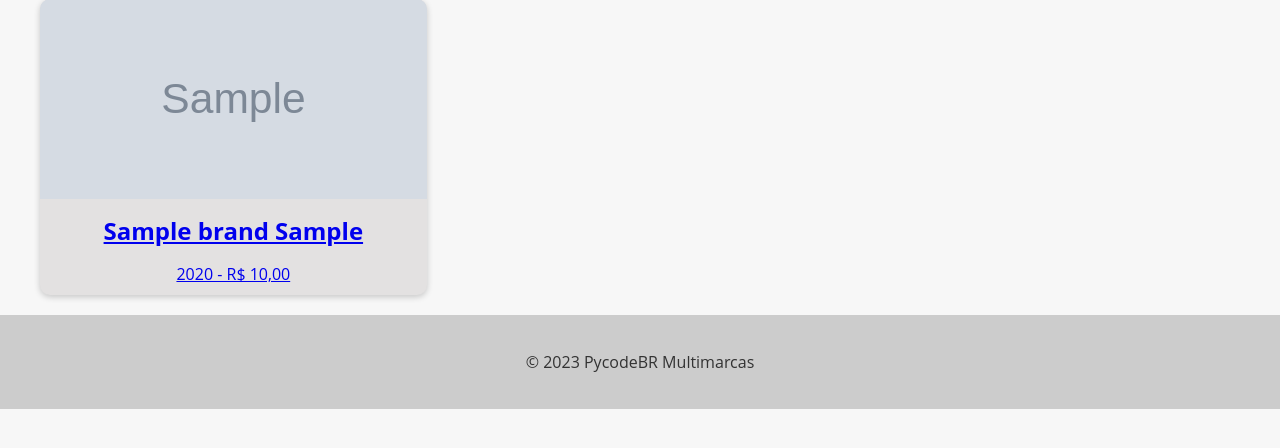
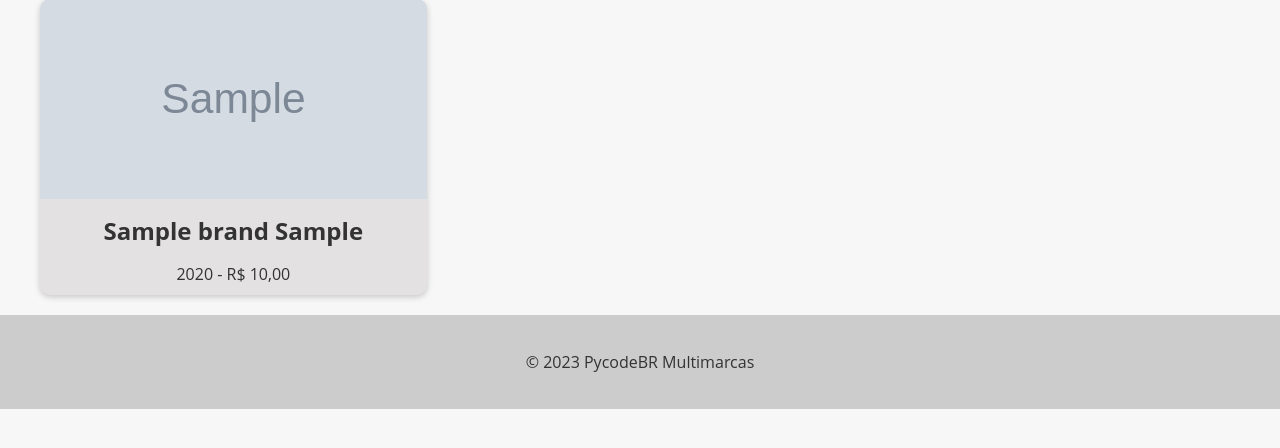
Before and after one commit to LoganMerazzi/django_carros, a Django app: page /cars/ in a window 1280 px wide. Shown: the part 173-621 px from the top of the page. Run offline with Django 5.2, Linux system fonts and the light colour scheme; tables that the repository leaves empty hold one stand-in row (values such as "Sample post"); grey boxes marked "Sample" are stand-in pictures.

Commit message:
Ajuste no link para melhor visual. Ajuste na urls.py apenas para melhor organização

```diff
--- a/app/urls.py
+++ b/app/urls.py
@@ -23,12 +23,12 @@ from accounts.views import register_view, login_view, logout_view
 
 urlpatterns = [
     path('admin/', admin.site.urls),
+    path('register/',register_view, name='register'),
+    path('login/',login_view, name='login'),
+    path('logout/',logout_view, name='logout'),
     path('cars/', CarsListView.as_view(), name='car_list'),
     path('new_car/', NewCarCreateView.as_view(), name='new_car'),
     path('car/<int:pk>/', CarDetailView.as_view(), name='car_detail'),
-    path('register/',register_view, name='register'),
-    path('login/',login_view, name='login'),
-    path('logout/',logout_view, name='logout'),
 ]
 
 if settings.DEBUG:
--- a/cars/templates/cars.html
+++ b/cars/templates/cars.html
@@ -92,6 +92,16 @@
     button[type="submit"]:hover {
         background-color: #108eb8;
     }
+
+    a {
+      font-size: 18px;
+      color: #333;
+      text-decoration: none;
+    }
+
+    a:hover {
+      color: #0096c7;
+    }
   </style>
 
   <form method="GET" action="{% url 'car_list' %}">
```
